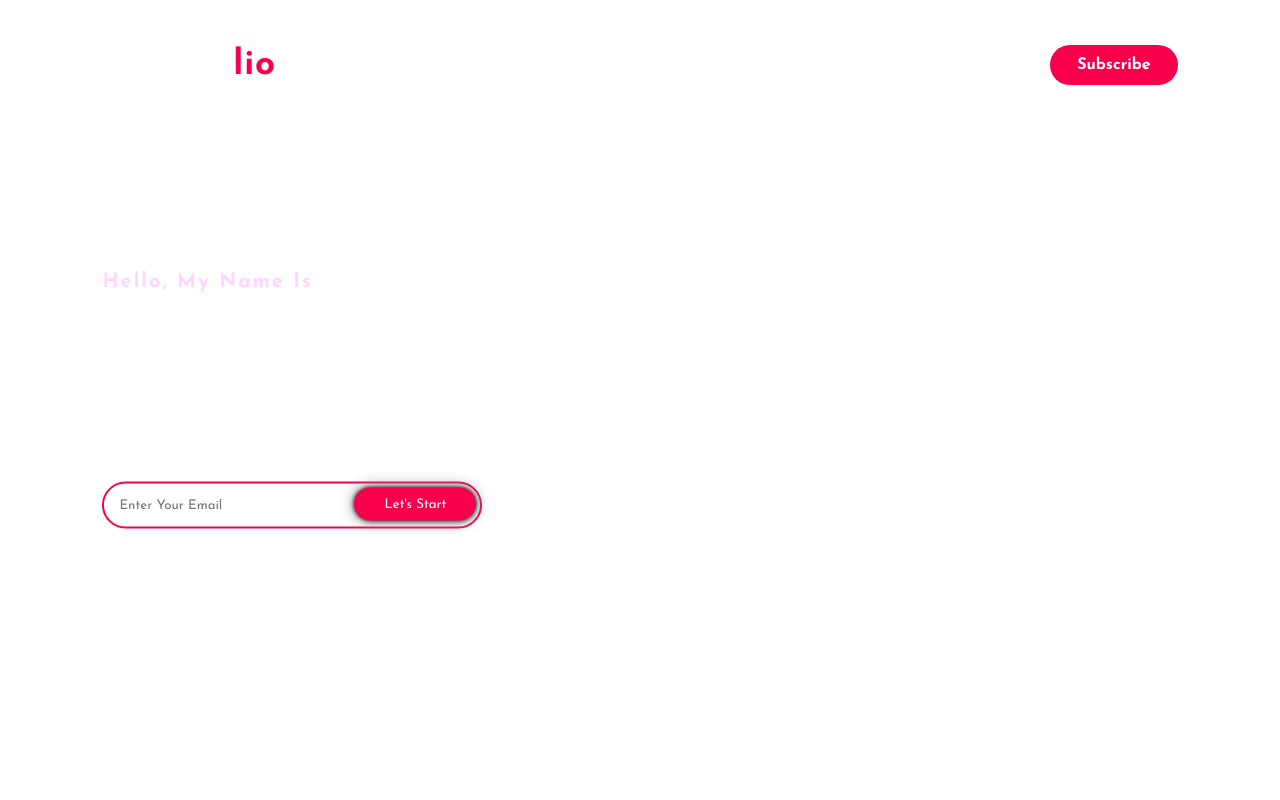
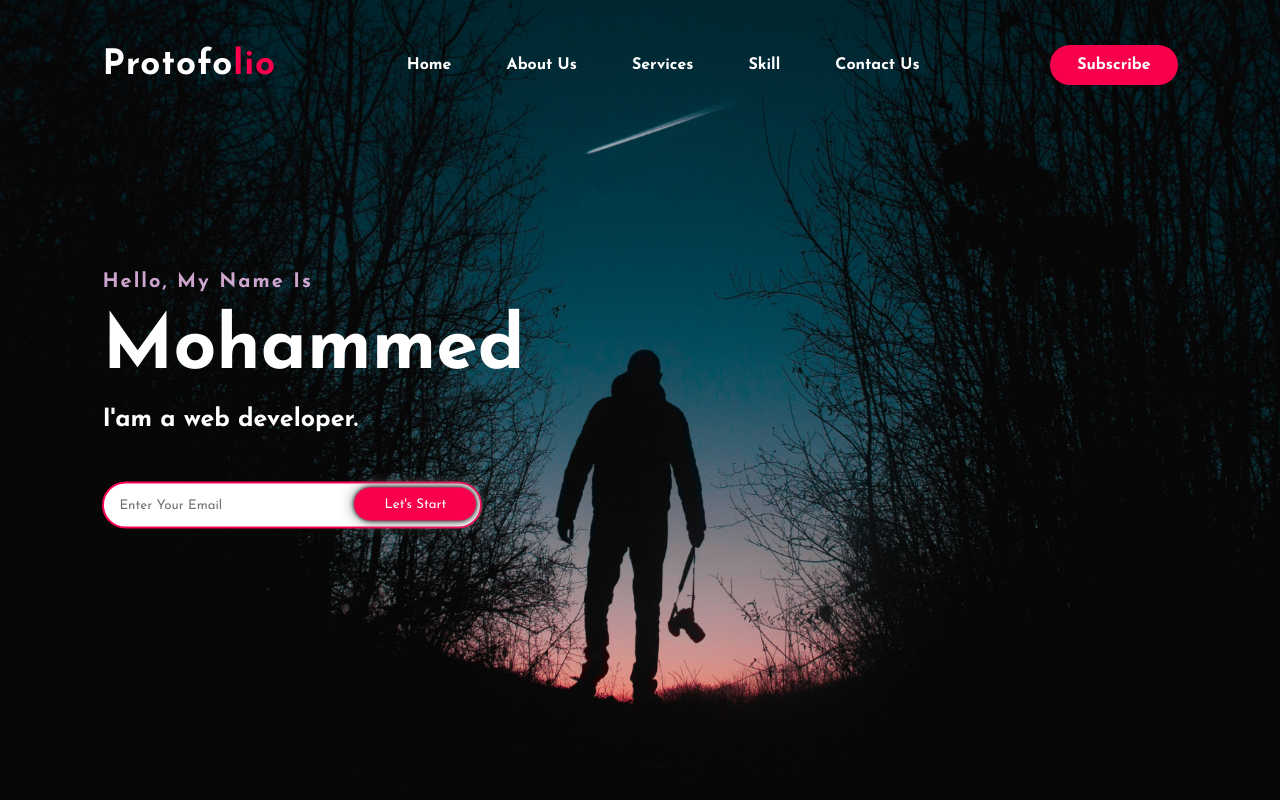
Before and after one commit to mohammedimjan/protofoli-site, a plain HTML site: page index.html in a window 1280 px wide. Shown: the top 800 px of the page. Drawn offline with Linux system fonts and the light colour scheme.

Commit message:
Update style.css

```diff
--- a/Style/style.css
+++ b/Style/style.css
@@ -8,7 +8,7 @@
 .hero {
     height: 100vh;
     width: 100%;
-    background-image: url(/../hero.jpg);
+    background-image: url(/Images/hero.jpg);
     background-size: cover;
     background-position: center;
 }
```
